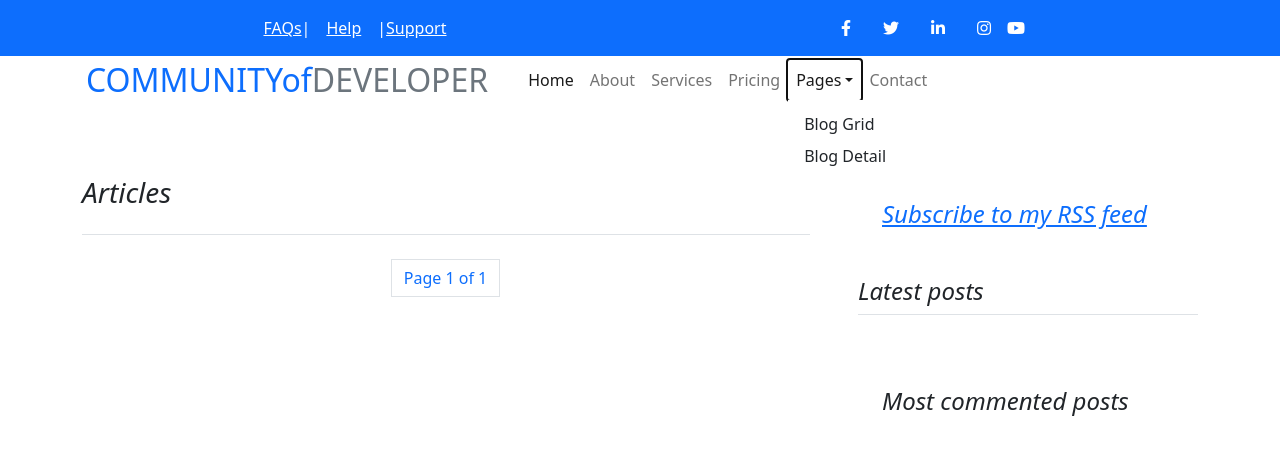
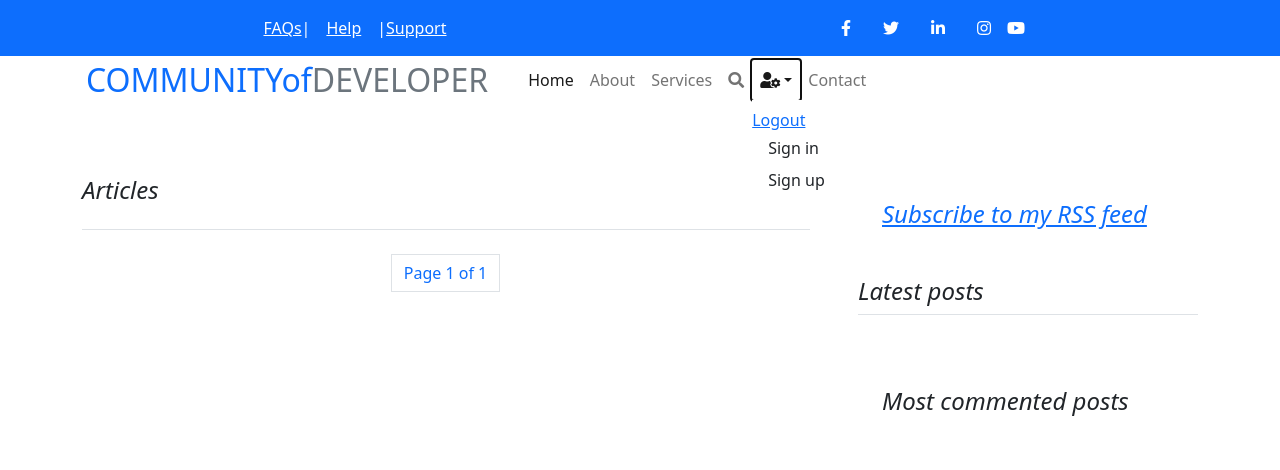
Before and after one commit to adidarich/CommunityOfDeveloper_Django, a Django app: page /cd/ in a window 1280 px wide, after a click that opens the changed part. Shown: the top 470 px of the page. Run offline with Django 4.2, Linux system fonts and the light colour scheme; data that the repository does not hold is empty; some libraries are stand-ins or nearby versions.

Commit message:
added feature))

```diff
--- a/app/urls.py
+++ b/app/urls.py
@@ -1,19 +1,3 @@
-"""
-URL configuration for app project.
-
-The `urlpatterns` list routes URLs to views. For more information please see:
-    https://docs.djangoproject.com/en/4.2/topics/http/urls/
-Examples:
-Function views
-    1. Add an import:  from my_app import views
-    2. Add a URL to urlpatterns:  path('', views.home, name='home')
-Class-based views
-    1. Add an import:  from other_app.views import Home
-    2. Add a URL to urlpatterns:  path('', Home.as_view(), name='home')
-Including another URLconf
-    1. Import the include() function: from django.urls import include, path
-    2. Add a URL to urlpatterns:  path('blog/', include('blog.urls'))
-"""
 from django.contrib import admin
 from django.urls import path, include
 from django.contrib.sitemaps.views import sitemap
@@ -28,8 +12,9 @@ sitemaps = {
 
 urlpatterns = [
     path('admin/', admin.site.urls),
-    path('cd/', include('cd.urls', namespace='cd')),
-    path('sitemap.xml', sitemap, {'sitemaps': sitemaps}, name='django.contrib.sitemaps.views.sitemap')
+    path('', include('cd.urls', namespace='cd')),
+    path('sitemap.xml', sitemap, {'sitemaps': sitemaps}, name='django.contrib.sitemaps.views.sitemap'),
+    path('', include('registration.urls', namespace='registration')),
 
 ]
 
--- a/cd/forms.py
+++ b/cd/forms.py
@@ -20,4 +20,4 @@ class CommentForm(forms.ModelForm):
 
 
 class SearchForm(forms.Form):
-    query = forms.CharField()
+    query = forms.CharField(label='Search')
--- a/cd/templates/cd/base.html
+++ b/cd/templates/cd/base.html
@@ -9,7 +9,7 @@
     <meta content="Free HTML Templates" name="keywords">
     <meta content="Free HTML Templates" name="description">
     <!-- Favicon -->
-    <link href="{% static 'img/favicon.ico' %}" rel="icon">
+    <link href="{% static 'cd/img/favicon.ico' %}" rel="icon">
     <!-- Google Web Fonts -->
     <link rel="preconnect" href="https://fonts.gstatic.com">
     <link href="https://fonts.googleapis.com/css2?family=Open+Sans:wght@400;600;800&display=swap" rel="stylesheet">
@@ -17,9 +17,12 @@
     <link href="https://cdnjs.cloudflare.com/ajax/libs/font-awesome/5.15.0/css/all.min.css" rel="stylesheet">
     <link href="https://cdn.jsdelivr.net/npm/bootstrap@5.2.3/dist/css/bootstrap.min.css" rel="stylesheet">
     <!-- Libraries Stylesheet -->
-    <link href="{% static 'lib/owlcarousel/assets/owl.carousel.min.css' %}" rel="stylesheet">
+    <link href="{% static 'cd/lib/owlcarousel/assets/owl.carousel.min.css' %}" rel="stylesheet">
     <!-- Customized Bootstrap Stylesheet -->
-    <link href="{% static 'css/style.css' %}" rel="stylesheet">
+    <link href="{% static 'cd/css/style.css' %}" rel="stylesheet">
+
+
+
 </head>
 <body>
     <!-- Topbar Start -->
@@ -74,12 +77,15 @@
                         <a href="{% url 'cd:post_list' %}" class="nav-item nav-link active">Home</a>
                         <a href="about.html" class="nav-item nav-link">About</a>
                         <a href="service.html" class="nav-item nav-link">Services</a>
-                        <a href="pricing.html" class="nav-item nav-link">Pricing</a>
+                        <a href="{% url 'cd:post_search' %}" class="nav-item nav-link" title="Search"><i class="fas fa-search"></i></a>
                         <div class="nav-item dropdown">
-                            <a href="#" class="nav-link dropdown-toggle" data-toggle="dropdown">Pages</a>
+                            <a href="#" class="nav-link dropdown-toggle" data-toggle="dropdown"><i class="fas fa-user-cog"></i></a>
                             <div class="dropdown-menu border-0 rounded-0 m-0">
-                                <a href="blog.html" class="dropdown-item">Blog Grid</a>
-                                <a href="single.html" class="dropdown-item">Blog Detail</a>
+
+                                <a href="">Logout</a>
+                                <a href="{% url 'registration:signin' %}" class="dropdown-item">Sign in</a>
+
+                                <a href="{% url 'registration:signup' %}" target="_blank" class="dropdown-item">Sign up</a>
                             </div>
                         </div>
                         <a href="contact.html" class="nav-item nav-link">Contact</a>
@@ -95,11 +101,9 @@
             <div class="col-lg-12 mt-5 mt-lg-0 pl-lg-4">
                 <div class="row g-5">
                     <div class="col-md-8">
-                        <h3 class="pb-4 mb-4 fst-italic border-bottom">
+                        <h4 class="pb-4 mb-4 fst-italic border-bottom">
                             Articles
-
-                        </h3>
-
+                        </h4>
 
                         {% block content %}{% endblock %}
 
@@ -147,19 +151,16 @@
         </div>
     </div>
 </div>
-    <!-- Contact Info Start -->
-    <!-- Contact Info End -->
-     <!-- JavaScript Libraries -->
     <script src="https://code.jquery.com/jquery-3.4.1.min.js"></script>
     <script src="https://stackpath.bootstrapcdn.com/bootstrap/4.4.1/js/bootstrap.bundle.min.js"></script>
-    <script src="{% static 'lib/easing/easing.min.js' %}"></script>
-    <script src="{% static 'lib/waypoints/waypoints.min.js' %}"></script>
-    <script src="{% static 'lib/counterup/counterup.min.js' %}"></script>
-    <script src="{% static 'lib/owlcarousel/owl.carousel.min.js' %}"></script>
-    <!-- Contact Javascript File -->
-    <script src="{% static 'mail/jqBootstrapValidation.min.js' %}"></script>
-    <script src="{% static 'mail/contact.js' %}"></script>
-    <!-- Template Javascript -->
-    <script src="{% static 'js/main.js' %}"></script>
+    <script src="{% static 'cd/lib/easing/easing.min.js' %}"></script>
+    <script src="{% static 'cd/lib/waypoints/waypoints.min.js' %}"></script>
+    <script src="{% static 'cd/lib/counterup/counterup.min.js' %}"></script>
+    <script src="{% static 'cd/lib/owlcarousel/owl.carousel.min.js' %}"></script>
+
+    <script src="{% static 'cd/mail/jqBootstrapValidation.min.js' %}"></script>
+    <script src="{% static 'cd/mail/contact.js' %}"></script>
+
+    <script src="{% static 'cd/js/main.js' %}"></script>
 </body>
 </html>
--- a/cd/urls.py
+++ b/cd/urls.py
@@ -5,7 +5,7 @@ from .feeds import LatestPostsFeed
 app_name = 'cd'
 
 urlpatterns = [
-    path('', views.post_list, name='post_list'),
+    path('cd/', views.post_list, name='post_list'),
     path('tag/<slug:tag_slug>/', views.post_list, name='post_list_by_tag'),
     path('<int:year>/<int:month>/<int:day>/<slug:post>/', views.post_detail, name='post_detail'),
     path('<int:post_id>/share/', views.post_share, name='post_share'),
```
Also changed, not shown: app/settings.py (+8 -7 lines), cd/templates/cd/post/search.html (+4 -4 lines).
